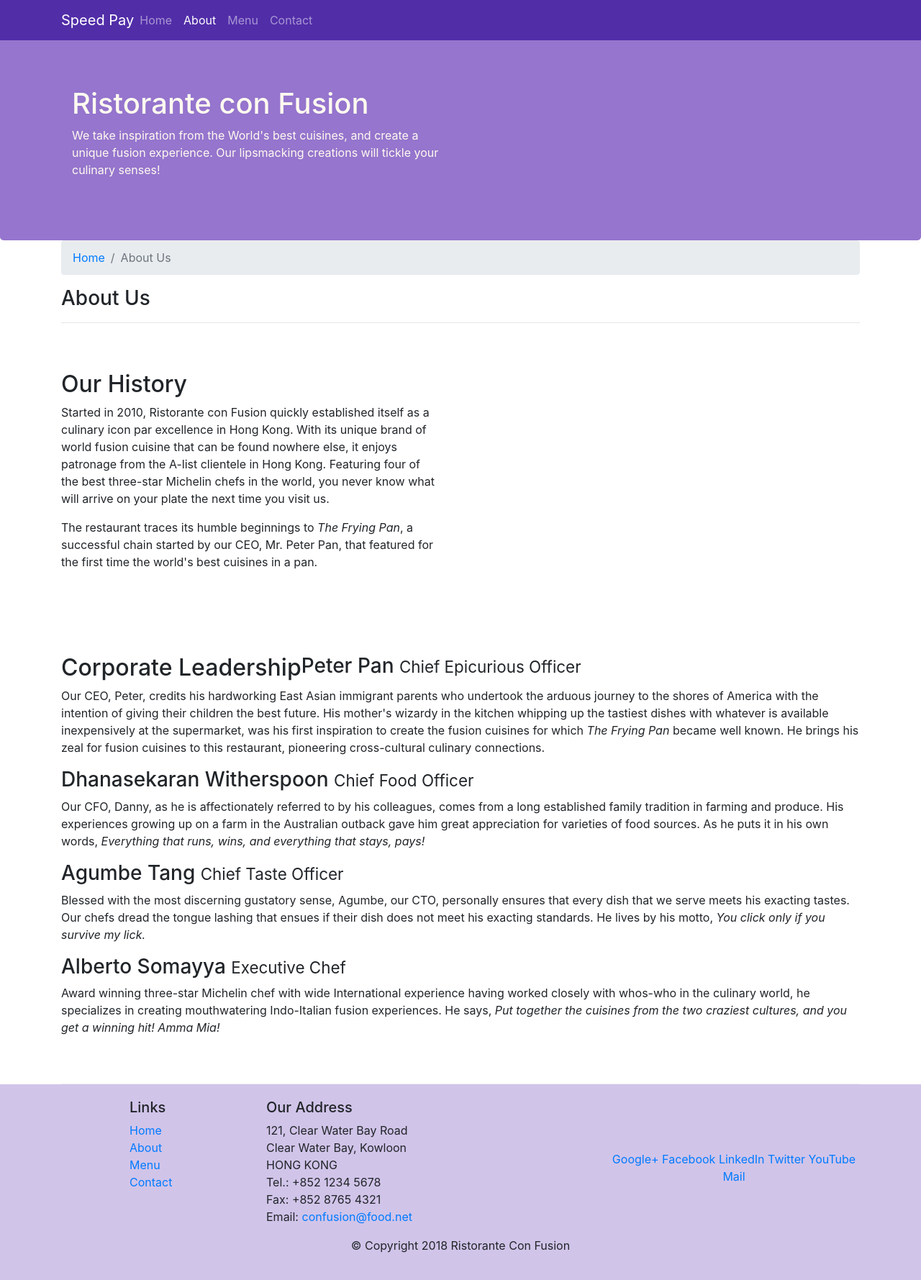
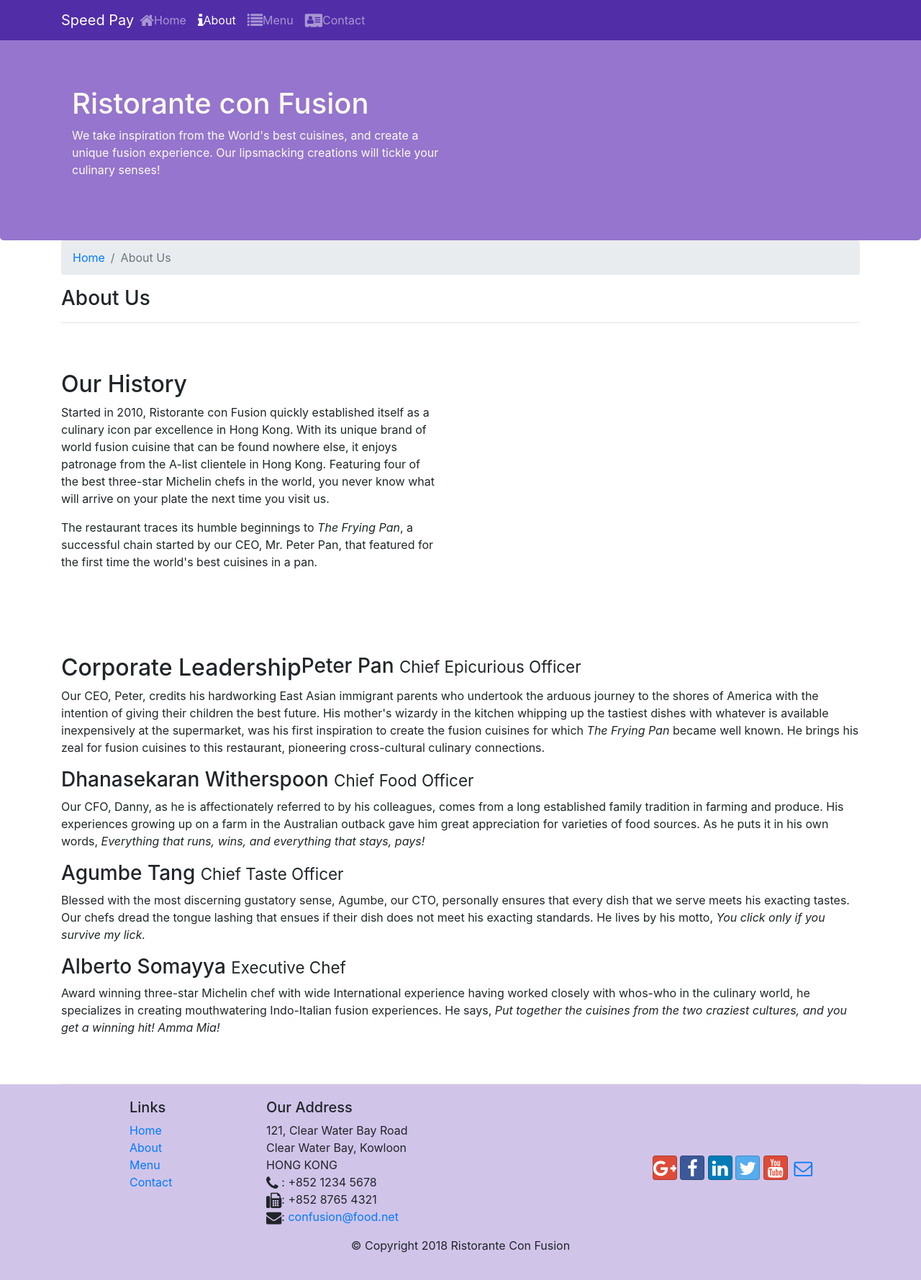
Before and after one commit to Sandar-Oo/navbar-and-breadcrumb, a website: page aboutus.html in a window 1280 px wide. Shown: the whole page at 72% size. Drawn offline with nearby package versions, Linux system fonts and the light colour scheme.

Commit message:
icon fonts

```diff
--- a/aboutus.html
+++ b/aboutus.html
@@ -9,6 +9,8 @@
 
     <!-- Bootstrap CSS -->
     <link rel="stylesheet" href="node_modules/bootstrap/dist/css/bootstrap.min.css">
+    <link rel="stylesheet" href="node_modules/font-awesome/css/font-awesome.min.css">
+      <link rel="stylesheet" href="node_modules/bootstrap-social/bootstrap-social.css">
     <link rel="stylesheet" href="css/style.css">
 
     <title>Ristorante Con Fusion: About Us</title>
@@ -25,10 +27,10 @@
         <div class="collapse navbar-collapse" id="Navbar">
          <ul class="navbar-nav mr-auto">
              <!-- margin right auto -->
-             <li class="nav-item "><a  class="nav-link" href="./index.html">Home</a></li>
-             <li class="nav-item active"><a  class="nav-link" href="#">About</a></li>
-             <li class="nav-item"><a  class="nav-link" href="#">Menu</a></li>
-             <li class="nav-item"><a  class="nav-link" href="#">Contact</a></li>
+             <li class="nav-item "><a  class="nav-link" href="./index.html"><span class="fa fa-home fa-lg"></span>Home</a></li>
+             <li class="nav-item active"><a  class="nav-link" href="#"><span class="fa fa-info fa-lg"></span>About</a></li>
+             <li class="nav-item"><a  class="nav-link" href="#"><span class="fa fa-list fa-lg"></span>Menu</a></li>
+             <li class="nav-item"><a  class="nav-link" href="#"><span class="fa fa-address-card fa-lg"></span>Contact</a></li>
          </ul>
      </div>
      </div>
@@ -106,19 +108,19 @@
 		              121, Clear Water Bay Road<br>
 		              Clear Water Bay, Kowloon<br>
 		              HONG KONG<br>
-		              Tel.: +852 1234 5678<br>
-		              Fax: +852 8765 4321<br>
-		              Email: <a href="mailto:confusion@food.net">confusion@food.net</a>
+		              <i class="fa fa-phone fa-lg"></i> : +852 1234 5678<br>
+		              <i class="fa fa-fax fa-lg"></i>: +852 8765 4321<br>
+                      <i class="fa fa-envelope fa-lg"></i>: <a href="mailto:confusion@food.net">confusion@food.net</a>
 		           </address>
                 </div>
                 <div class="col-12 col-sm-4 align-self-center">
                     <div class="text-center">
-                        <a href="http://google.com/+">Google+</a>
-                        <a href="http://www.facebook.com/profile.php?id=">Facebook</a>
-                        <a href="http://www.linkedin.com/in/">LinkedIn</a>
-                        <a href="http://twitter.com/">Twitter</a>
-                        <a href="http://youtube.com/">YouTube</a>
-                        <a href="mailto:">Mail</a>
+                        <a class="btn btn-social-icon btn-google" href="http://google.com/+"><i class="fa fa-google-plus fa-lg"></i></a>
+                        <a class="btn btn-social-icon btn-facebook"  href="http://www.facebook.com/profile.php?id="><i class="fa fa-facebook fa-lg"></i></a>
+                        <a class="btn btn-social-icon btn-linkedin"  href="http://www.linkedin.com/in/"><i class="fa fa-linkedin fa-lg"></i></a>
+                        <a class="btn btn-social-icon btn-twitter"  href="http://twitter.com/"><i class="fa fa-twitter fa-lg"></i></a>
+                        <a class="btn btn-social-icon btn-google"  href="http://youtube.com/"><i class="fa fa-youtube fa-lg"></i></a>
+                        <a class="btn btn-social-icon"  href="mailto:"><i class="fa fa-envelope-o fa-lg"></i></a>
                     </div>
                 </div>
            </div>
--- a/package.json
+++ b/package.json
@@ -15,6 +15,8 @@
   },
   "dependencies": {
     "bootstrap": "^4.0.0",
+    "bootstrap-social": "^5.1.1",
+    "font-awesome": "^4.7.0",
     "jquery": "^3.3.1",
     "popper.js": "^1.12.9"
   }
```
Also changed, not shown: index.html (+16 -14 lines), 1 other file.
